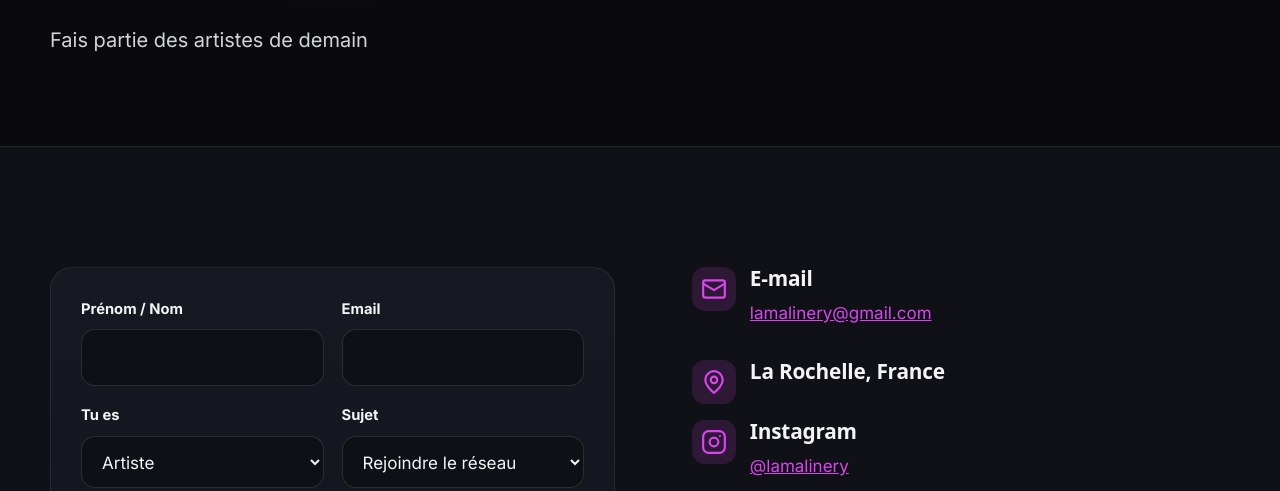
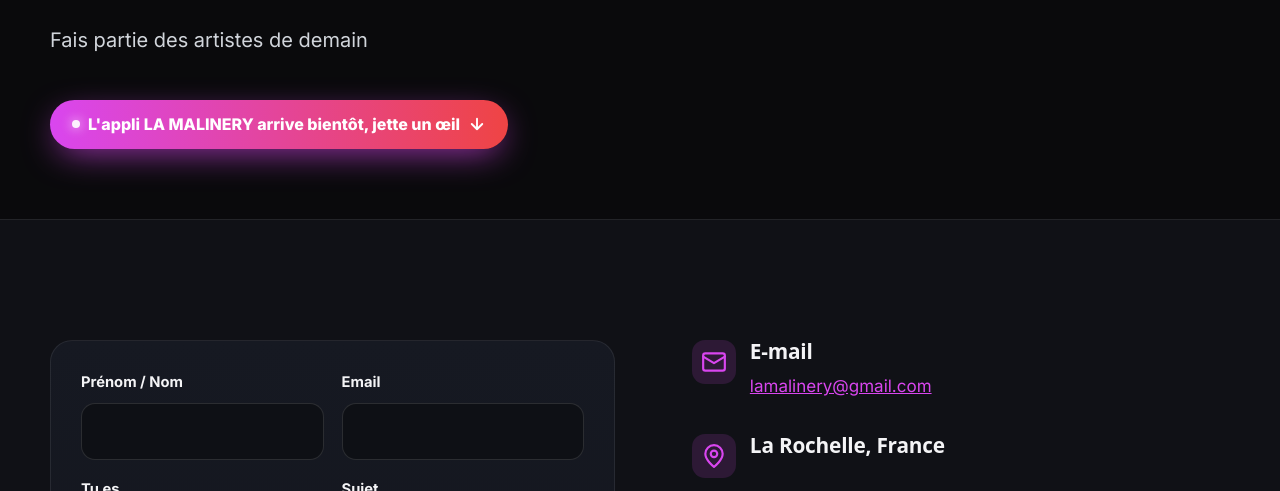
Before and after one commit to lamalinery-stack/lamalinery, a plain HTML site: page contact.html in a window 1280 px wide. Shown: the part 259-750 px from the top of the page. Drawn offline with Linux system fonts and the light colour scheme; no server answers; a web font is replaced by a local one.

Commit message:
Update contact.html

```diff
--- a/contact.html
+++ b/contact.html
@@ -39,7 +39,7 @@
   </div>
 </header>
 <main id="contenu" data-page="contact" data-version="0">
-<section class="page-hero"><div class="wrap"><h1 class="reveal">Viens, on en <span class="grad-text">discute</span></h1><p class="lead reveal">Fais partie des artistes de demain</p></div></section>
+<section class="page-hero"><div class="wrap"><h1 class="reveal">Viens, on en <span class="grad-text">discute</span></h1><p class="lead reveal">Fais partie des artistes de demain</p><a class="pill reveal" href="#application" style="margin-top:24px;text-decoration:none;color:#fff;font-weight:800;font-size:1rem;padding:12px 22px;border:0;background:linear-gradient(90deg,#d946ef,#ef4444);box-shadow:0 10px 34px -8px rgba(217,70,239,.75)"><span class="dot" style="background:#fff;box-shadow:0 0 12px #fff"></span>L&#39;appli LA MALINERY arrive bientôt, jette un œil <svg viewBox="0 0 24 24" width="18" height="18" fill="none" stroke="currentColor" stroke-width="2.5" stroke-linecap="round" stroke-linejoin="round" aria-hidden="true"><path d="M12 5v14M5 12l7 7 7-7"/></svg></a></div></section>
 
 <section class="section section--alt"><div class="wrap split" style="align-items:start">
     <form class="card form reveal" id="contact-form" novalidate>
```
